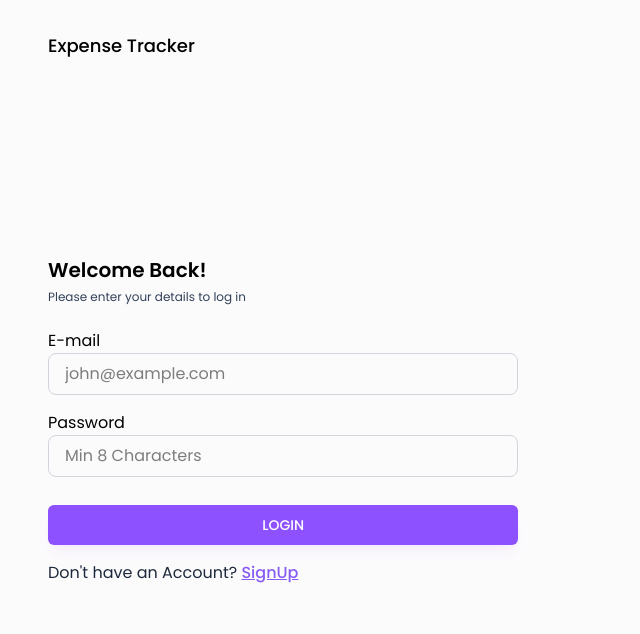
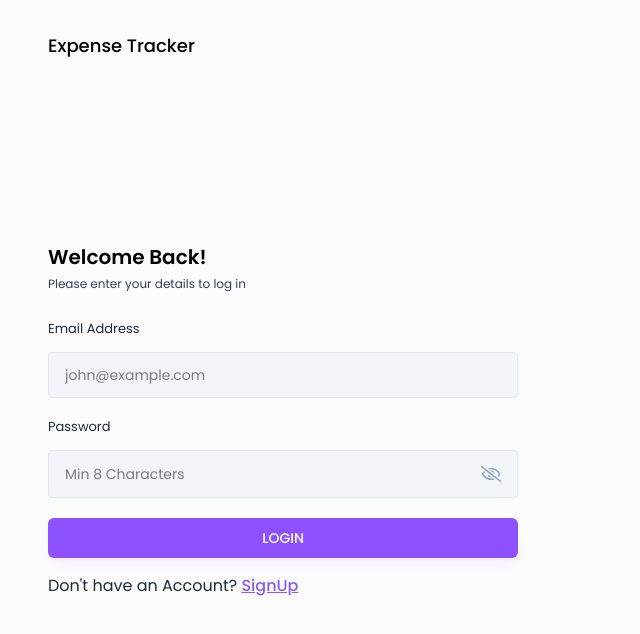
Before and after one commit to samadhirs/mern-expense-tracker, a React (Vite) app in the folder frontend/: page /login in a window 1280 px wide. Shown: the top 634 px of the page, without its empty margins (0-640 px from the left). Built offline with nearby package versions, Linux system fonts and the light colour scheme.

Commit message:
frontend: Login.jsx updated

```diff
--- a/frontend/src/pages/Auth/Login.jsx
+++ b/frontend/src/pages/Auth/Login.jsx
@@ -43,24 +43,18 @@ const Login = () => {
         </p>
 
         <form onSubmit={handleLogin}>
-          <label>
-            E-mail
-          </label>
-          <input
+          <Input
             className="w-full px-4 py-2 mb-4 border border-gray-300 rounded-lg focus:outline-none focus:ring-2 focus:ring-blue-500 transition duration-200"
-  value={email}
+            value={email}
             onChange={({target}) => setEmail(target.value)}
             label="Email Address"
             placeholder="john@example.com"
             type="text"
           />
 
-          <label>
-            Password
-          </label>
-          <input
+          <Input
             className="w-full px-4 py-2 mb-6 border border-gray-300 rounded-lg focus:outline-none focus:ring-2 focus:ring-blue-500 transition duration-200"
-  value={password}
+            value={password}
             onChange={({target}) => setPassword(target.value)}
             label="Password"
             placeholder="Min 8 Characters"
--- a/frontend/src/pages/Auth/SignUp.jsx
+++ b/frontend/src/pages/Auth/SignUp.jsx
@@ -58,7 +58,7 @@ const SignUp = () => {
             <Input
               value={fullName}
               onChange={({ target }) => setFullName(target.value)}
-              lable="Full Name"
+              label="Full Name"
               placeholder="Enter your name"
               type="text"
             />
```
